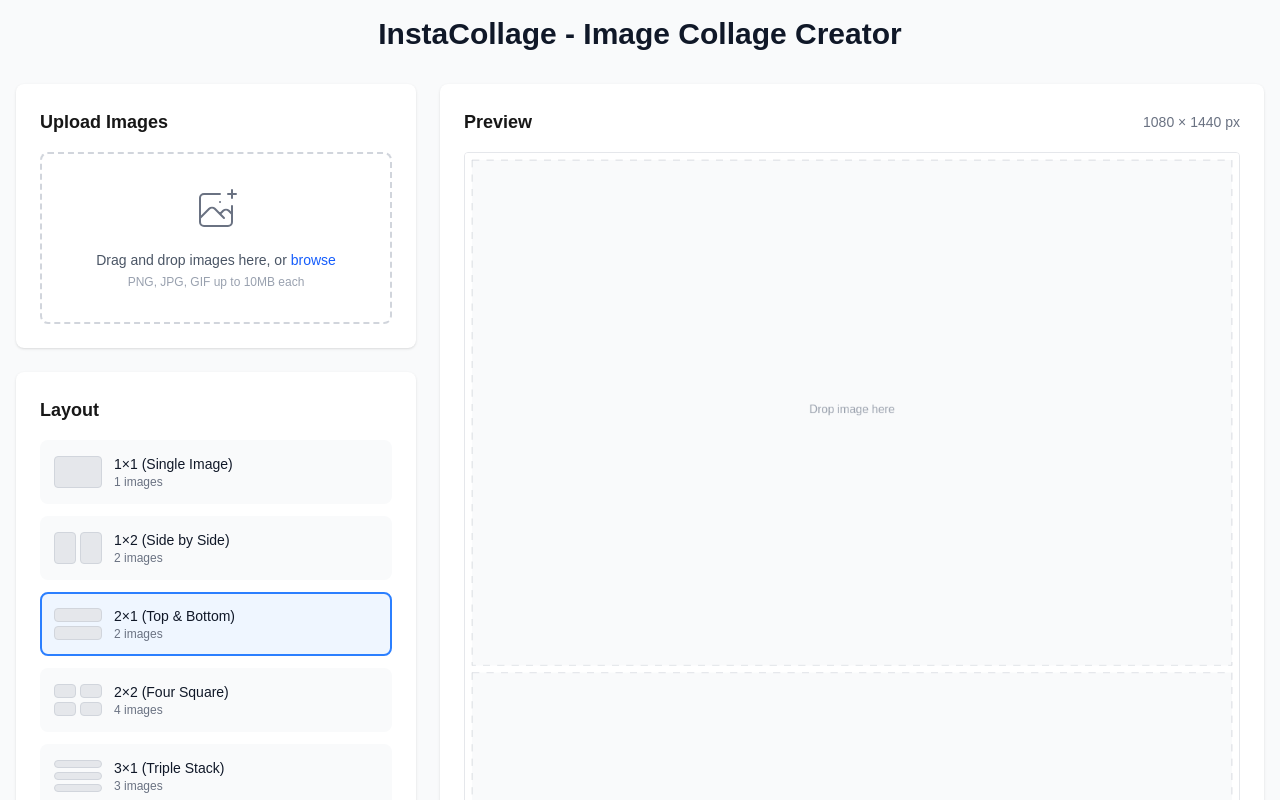
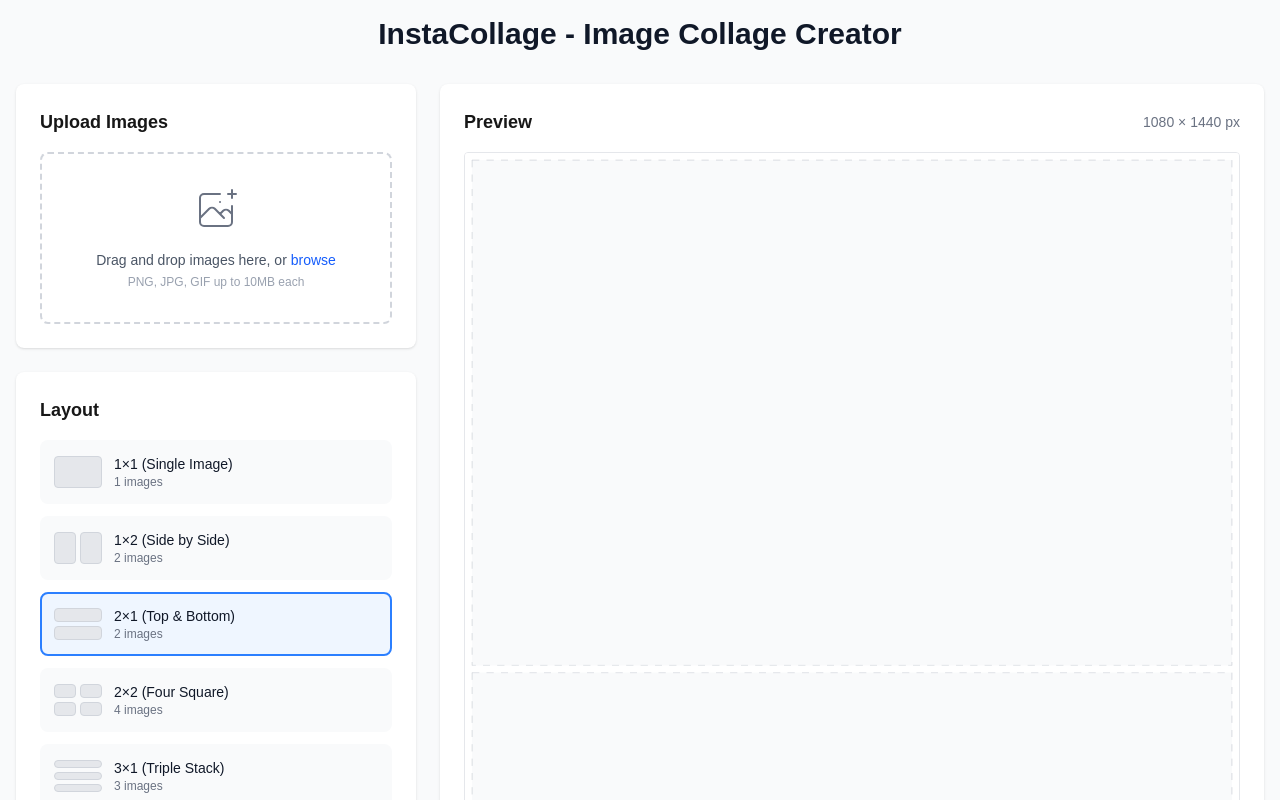
Before and after one commit to ch4mchi/instacollage, a Next.js app: page / in a window 1280 px wide. Shown: the top 800 px of the page. Built offline with nearby package versions, Linux system fonts and the light colour scheme.

Commit message:
remove "drop image here" text

```diff
--- a/src/components/CollageCanvas.tsx
+++ b/src/components/CollageCanvas.tsx
@@ -240,11 +240,7 @@
             ctx.setLineDash([]);
           }
 
-          // Draw placeholder text
-          ctx.fillStyle = '#9ca3af';
-          ctx.font = '16px Arial';
-          ctx.textAlign = 'center';
-          ctx.fillText('Drop image here', x + cellWidth / 2, y + cellHeight / 2);
+          // No placeholder text needed
         }
       }
 
```
